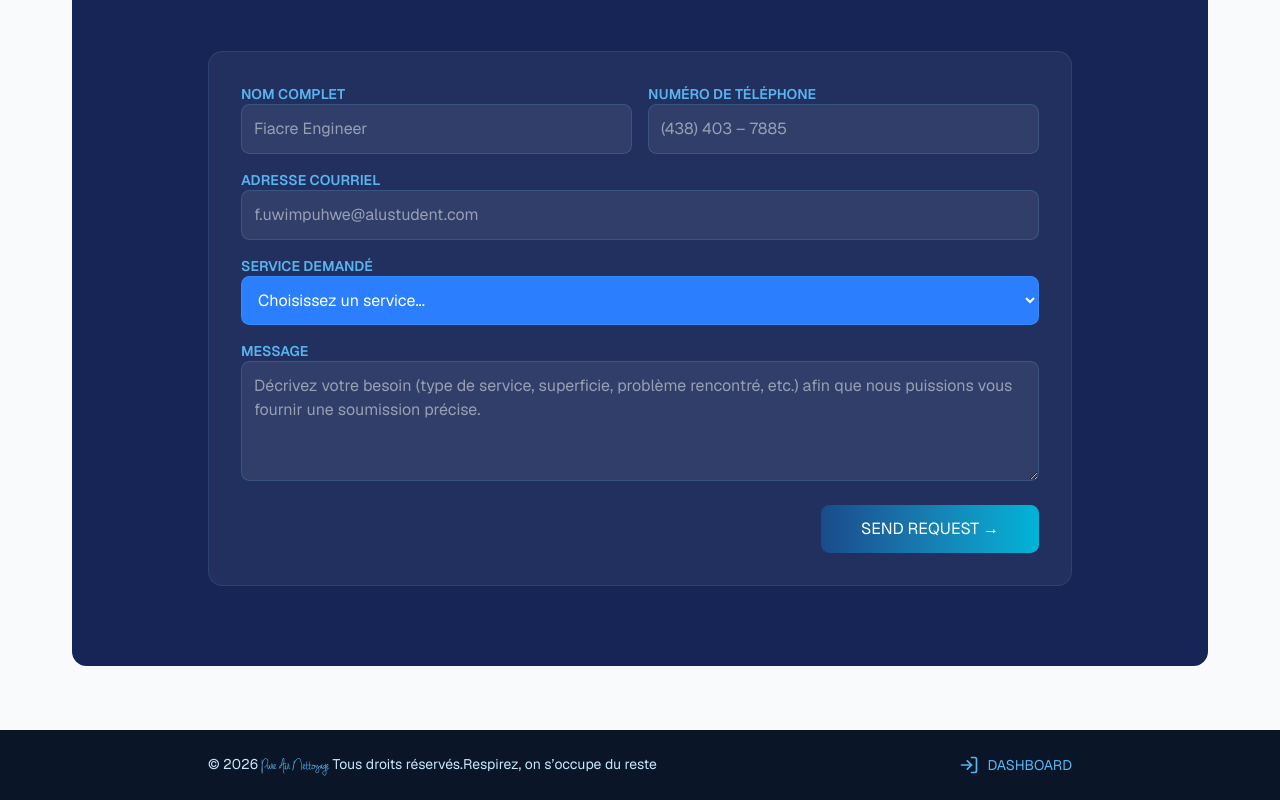
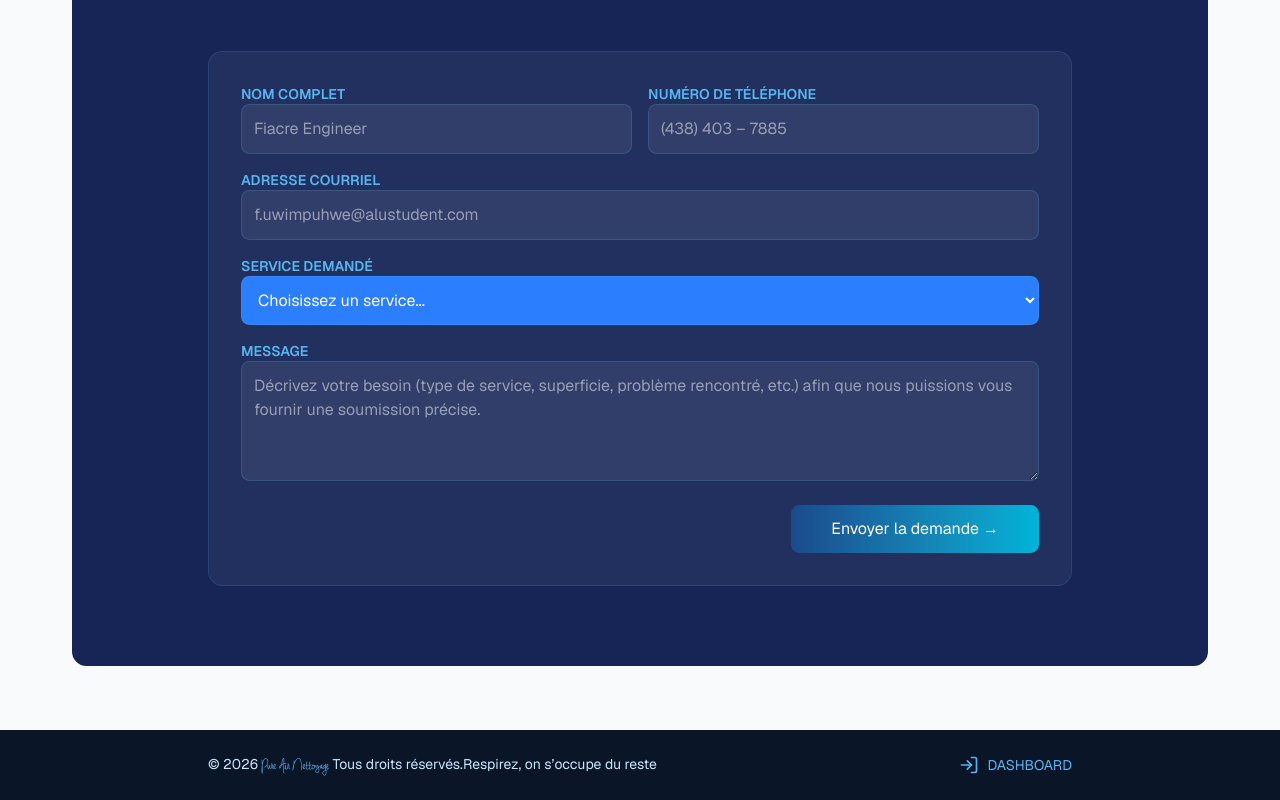
Before and after one commit to fiacredev/airflowpro-norry-duxy, a Next.js app: page / in a window 1280 px wide. Shown: the part 5918-6718 px from the top of the page. Built offline with nearby package versions, Linux system fonts and the light colour scheme; no server answers.

Commit message:
language still

```diff
--- a/components/shared/Contact.tsx
+++ b/components/shared/Contact.tsx
@@ -179,7 +179,7 @@ export default function Contact() {
                 isSubmitting ? 'opacity-50 cursor-not-allowed' : ''
               }`}
             >
-              {isSubmitting ? 'Sending...' : 'SEND REQUEST →'}
+              {isSubmitting ? 'Envoi' : 'Envoyer la demande →'}
             </button>
           </div>
         </form>
```
